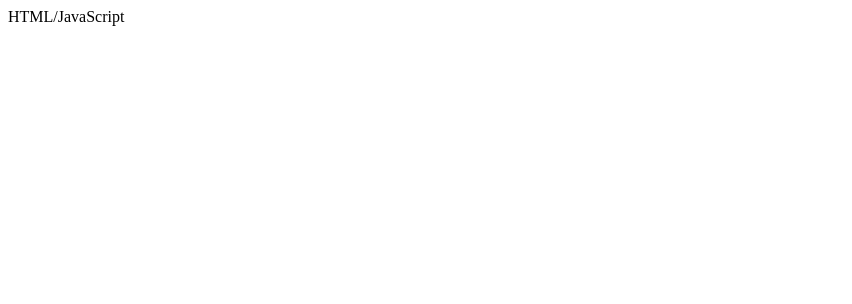
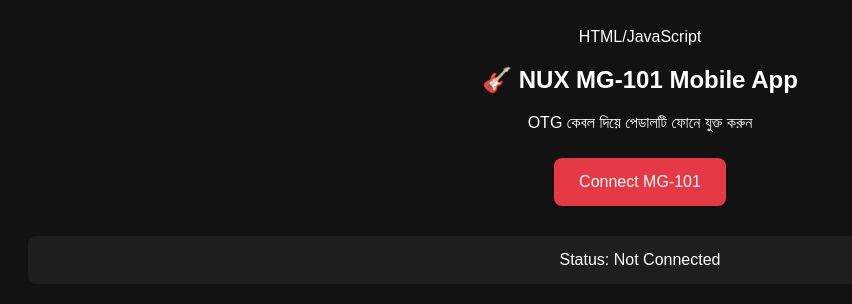
Before and after one commit to hossainnayeem738-droid/NuxMG101-Androidapp, a plain HTML site: page index.html in a window 1280 px wide. Shown: the whole page, without its empty margins (0-852 px from the left). Drawn offline with Linux system fonts and the light colour scheme.

Commit message:
Update index.html

```diff
--- a/index.html
+++ b/index.html
@@ -1 +1,45 @@
- HTML/JavaScript
+ HTML/JavaScript <!DOCTYPE html>
+<html lang="en">
+<head>
+  <meta charset="UTF-8">
+  <meta name="viewport" content="width=device-width, initial-scale=1.0">
+  <title>NUX MG-101 Mobile Editor</title>
+  <style>
+    body { font-family: sans-serif; background: #121212; color: #fff; text-align: center; padding: 20px; }
+    button { background: #e63946; color: white; border: none; padding: 15px 25px; font-size: 16px; border-radius: 8px; cursor: pointer; margin: 10px; }
+    #status { margin: 20px 0; padding: 15px; background: #1e1e1e; border-radius: 8px; }
+  </style>
+</head>
+<body>
+  <h2>🎸 NUX MG-101 Mobile App</h2>
+  <p>OTG কেবল দিয়ে পেডালটি ফোনে যুক্ত করুন</p>
+  <button onclick="connectMidi()">Connect MG-101</button>
+  <div id="status">Status: Not Connected</div>
+
+  <script>
+    let midiOutput = null;
+
+    async function connectMidi() {
+      const statusDiv = document.getElementById('status');
+      if (!navigator.requestMIDIAccess) {
+        statusDiv.innerText = "আপনার ব্রাউজার WebMIDI সাপোর্ট করে না। Chrome ব্যবহার করুন।";
+        return;
+      }
+      try {
+        const midiAccess = await navigator.requestMIDIAccess({ sysex: true });
+        for (let output of midiAccess.outputs.values()) {
+          if (output.name.includes("NUX") || output.name.includes("MG-101")) {
+            midiOutput = output;
+            statusDiv.innerText = "Connected to: " + output.name;
+            statusDiv.style.color = "#4ade80";
+            return;
+          }
+        }
+        statusDiv.innerText = "NUX MG-101 খুঁজে পাওয়া যায়নি। OTG চেক করুন।";
+      } catch (err) {
+        statusDiv.innerText = "Error: " + err.message;
+      }
+    }
+  </script>
+</body>
+</html>
```
